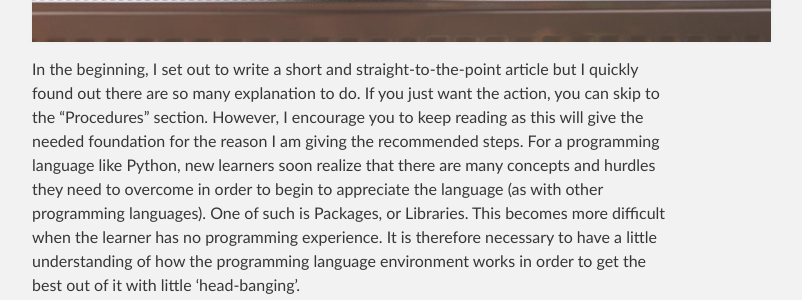
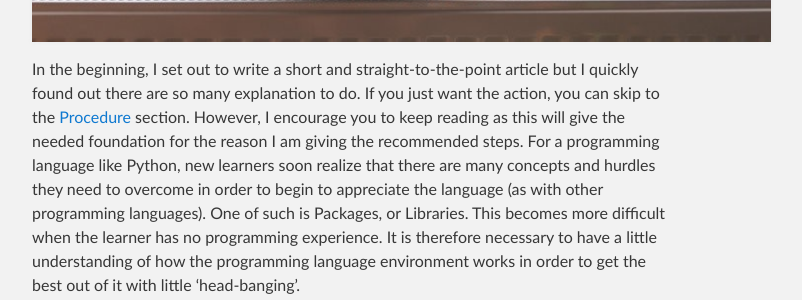
Before and after one commit to toluwajosh/toluwajosh.github.io, a Jekyll site: the page built from _posts/2020-01-03-getting-started-with-python-the-easiest-way.md, in a window 1280 px wide and 900 px high, scrolled down 874 px. Shown: the part 201-501 px from the top of the window, without its empty margins (288-1090 px from the left). Built offline with Jekyll 4.4.1, drawn with Linux system fonts in a browser that asks for light colours; comment, search, counter and statistics services are not loaded.

Commit message:
Fix: formatting in post

```diff
--- a/_posts/2020-01-03-getting-started-with-python-the-easiest-way.md
+++ b/_posts/2020-01-03-getting-started-with-python-the-easiest-way.md
@@ -11,7 +11,7 @@ About 4 years ago when I wanted to start learning Python Programming, the top qu
 ![banner](/media/python_post_banner.jpeg)
 
 
-In the beginning, I set out to write a short and straight-to-the-point article but I quickly found out there are so many explanation to do. If you just want the action, you can skip to the "Procedures" section. However, I encourage you to keep reading as this will give the needed foundation for the reason I am giving the recommended steps.
+In the beginning, I set out to write a short and straight-to-the-point article but I quickly found out there are so many explanation to do. If you just want the action, you can skip to the [Procedure](#procedure) section. However, I encourage you to keep reading as this will give the needed foundation for the reason I am giving the recommended steps.
 For a programming language like Python, new learners soon realize that there are many concepts and hurdles they need to overcome in order to begin to appreciate the language (as with other programming languages). One of such is Packages, or Libraries. This becomes more difficult when the learner has no programming experience. It is therefore necessary to have a little understanding of how the programming language environment works in order to get the best out of it with little 'head-banging'.
 
 ## Packages
```
